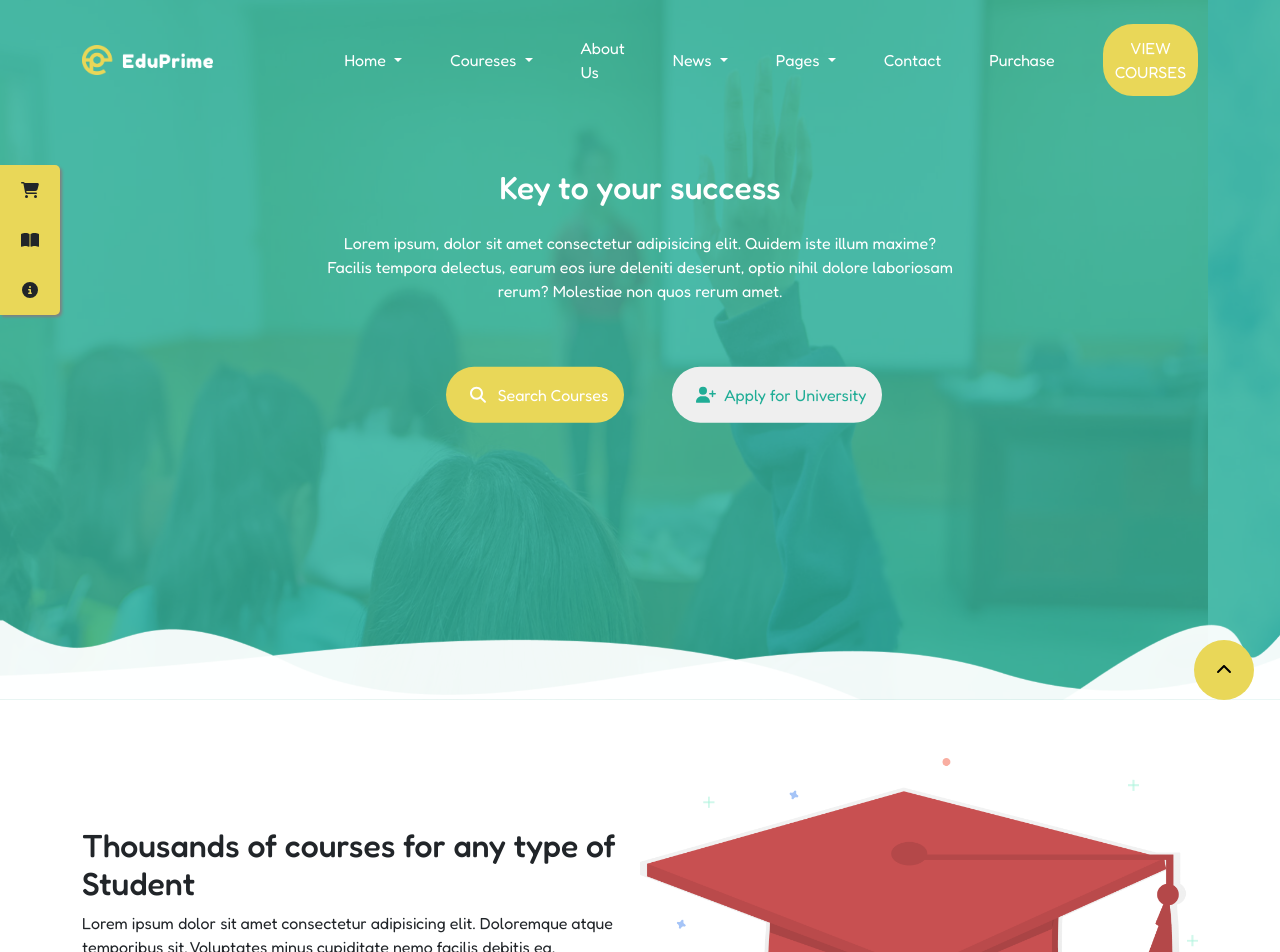
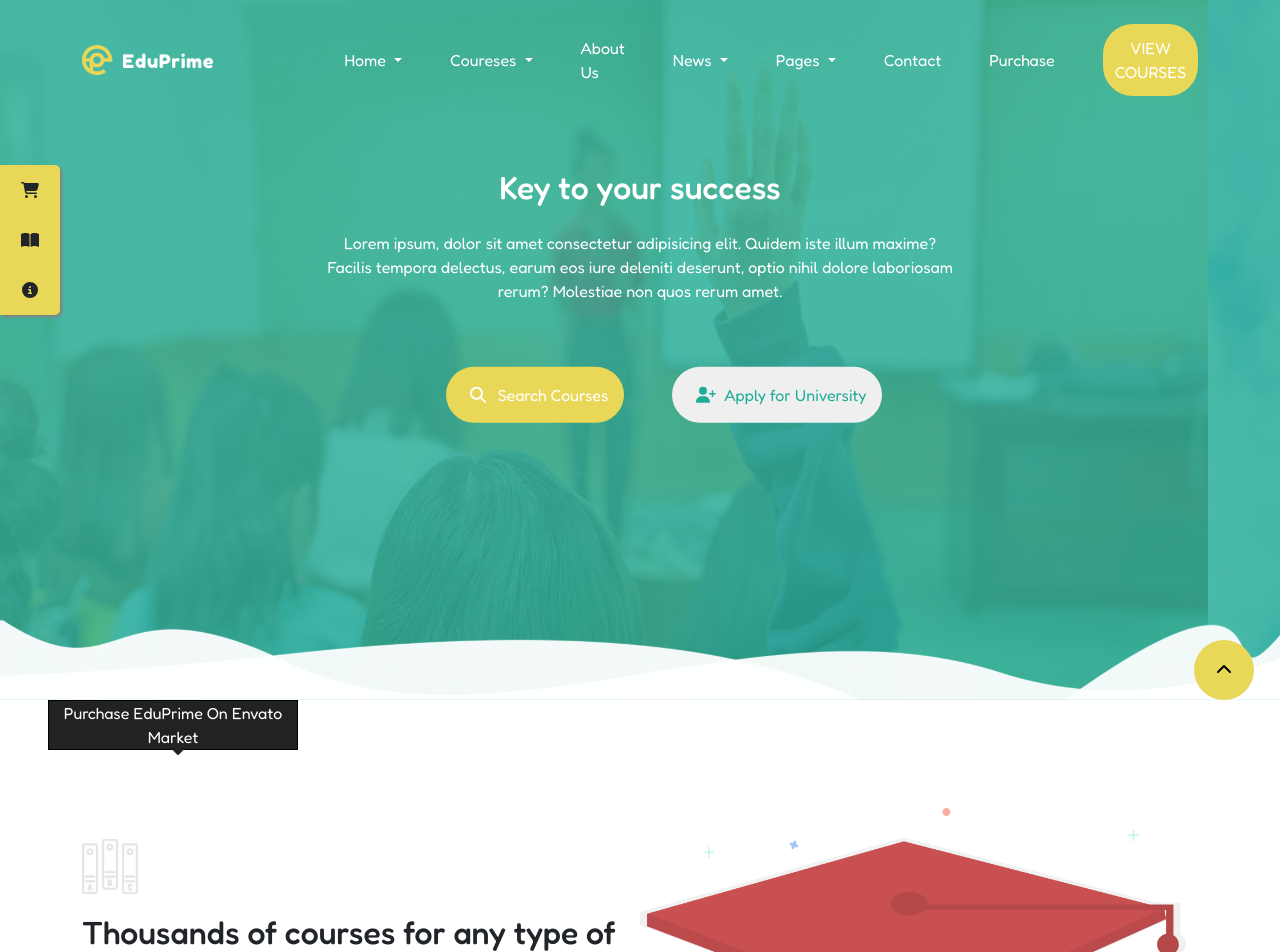
Before and after one commit to MathiasChirivi/proj-html-vuejs, a Vue app: page / in a window 1280 px wide. Shown: the top 952 px of the page. Built offline with nearby package versions, Linux system fonts and the light colour scheme.

Commit message:
add blackbox in section0

```diff
--- a/src/components/AppSection0.vue
+++ b/src/components/AppSection0.vue
@@ -6,8 +6,14 @@ export default {
 
 <!-- In this section, we start with the Main with various text and image -->
 <template>
+    <div class="mx-5 blackBox position-relative ">
+        <p class="mb-0">Purchase EduPrime On Envato Market</p>
+        <font-awesome-icon class="CaretDown position-absolute" :icon="['fas', 'caret-down']" />
+    </div>
+
     <div class="container containerMain d-flex">
         <div class="left d-flex flex-column justify-content-center">
+            <img src="../assets/img/Books-icon.png" alt="">
             <h2>Thousands of courses for any type of Student</h2>
             <p>Lorem ipsum dolor sit amet consectetur adipisicing elit. Doloremque atque temporibus sit. Voluptates minus
                 cupiditate nemo facilis debitis ea, doloremque ut, saepe autem quaerat, eum consequuntur sit aperiam
@@ -44,6 +50,24 @@ export default {
     height: 500px;
 }
 
+.left img {
+    width: 10%;
+    margin-bottom: 20px;
+}
+
+.blackBox {
+    width: 250px;
+    text-align: center;
+    border: 1px solid black;
+    color: white;
+    background-color: #222;
+}
+
+.CaretDown {
+    color: #222;
+    bottom: -10px;
+}
+
 .right img {
     width: 100%;
 }
--- a/src/main.js
+++ b/src/main.js
@@ -11,6 +11,7 @@ import { faCartShopping } from '@fortawesome/free-solid-svg-icons';
 import { faCircleInfo } from '@fortawesome/free-solid-svg-icons';
 import { faBookOpen } from '@fortawesome/free-solid-svg-icons';
 import { faChevronUp } from '@fortawesome/free-solid-svg-icons';
+import { faCaretDown } from '@fortawesome/free-solid-svg-icons';
 import { faUserPlus } from '@fortawesome/free-solid-svg-icons';
 import { faMagnifyingGlass } from '@fortawesome/free-solid-svg-icons';
 import { faCalendarDays } from '@fortawesome/free-solid-svg-icons'
@@ -27,6 +28,7 @@ library.add(faBookOpen)
 library.add(faCircleInfo)
 library.add(faCartShopping)
 library.add(faChevronUp)
+library.add(faCaretDown)
 library.add(faUserPlus)
 library.add(faMagnifyingGlass)
 library.add(faCalendarDays)
```
